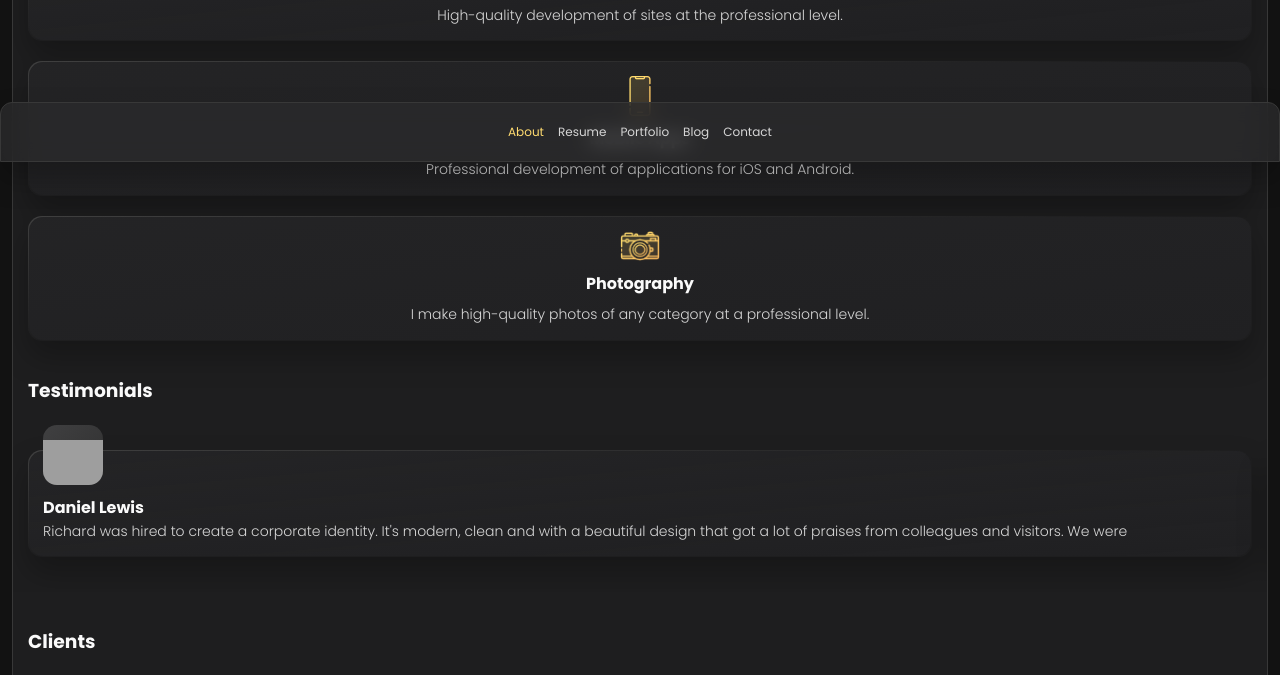
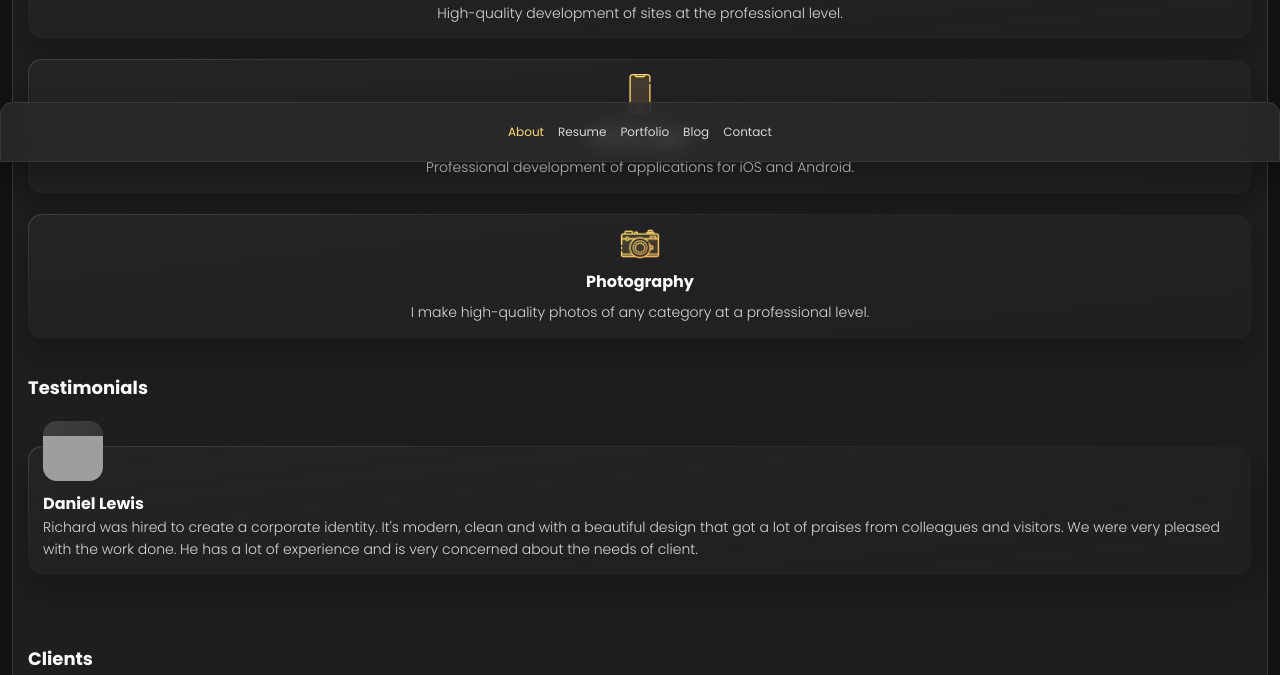
Before and after one commit to Hussaino-o/Personal-Portfolio, a plain HTML site: page index.html in a window 1280 px wide. Shown: the part 638-1313 px from the top of the page. Drawn offline with nearby package versions, Linux system fonts and the light colour scheme; grey boxes are pictures that could not be loaded.

Commit message:
progress in project

```diff
--- a/css/style.css
+++ b/css/style.css
@@ -214,16 +214,16 @@ h5 {
 h2 {
   font-size: var(--fs1);
 }
-/* .h3 {
+h3 {
   font-size: var(--fs2);
 }
-.h4 {
+h4 {
   font-size: var(--fs4);
 }
-.h5 {
+h5 {
   font-size: var(--fs7);
   font-weight: var(--fw500);
-} */
+}
 
 .article-title {
   padding-bottom: 7px;
@@ -266,7 +266,6 @@ h2 {
   padding: 15px;
   border-radius: 14px;
   box-shadow: var(--shadow2);
-  cursor: pointer;
   z-index: 1;
 
   &::before {
@@ -489,25 +488,34 @@ h2 {
         margin-top: 15px;
         margin-bottom: 15px;
       }
+
+      /* Start About Info Section */
+
       section.about-info {
         padding: 0px 10px;
         color: var(--light-gray);
         font-size: var(--fs6);
         font-weight: var(--fw300);
         line-height: 1.6;
+
         p {
           margin-bottom: 15px;
+          text-align: justify;
         }
       }
+
+      /* Start Service Section */
+
       section.service {
         margin-bottom: 35px;
 
         h3 {
           margin-bottom: 20px;
         }
+
         ul.service-list {
-          display: flex;
-          flex-wrap: wrap;
+          display: grid;
+          grid-template-columns: 1fr;
           gap: 20px;
 
           li {
@@ -515,7 +523,6 @@ h2 {
             align-items: center;
             flex-direction: column;
             text-align: center;
-            width: 100%;
 
             img {
               margin-bottom: 10px;
@@ -536,52 +543,63 @@ h2 {
           }
         }
       }
+
+      /* Start Testimonials Section */
+
       section.testimonials {
         margin-bottom: 35px;
 
         h3 {
           margin-bottom: 20px;
         }
+
         ul.testimonials-list {
-          padding: 25px 15px;
-          padding-bottom: 35px;
+          display: flex;
+          align-items: center;
+          justify-content: flex-start;
+          padding: 25px 15px 35px;
           margin: 0 -15px;
-          display: flex;
           gap: 15px;
-          align-items: center;
           overflow-x: auto;
           overscroll-behavior-inline: contain;
           scroll-snap-type: inline mandatory;
+
           li {
             padding-top: 45px;
             min-width: 100%;
             scroll-snap-align: center;
+            cursor: pointer;
+
             figure {
+              position: absolute;
+              top: 0;
+              left: 0;
               width: 60px;
               height: 60px;
               border-radius: 14px;
-              position: absolute;
-              top: 0;
-              left: 0;
               transform: translate(15px, -25px);
-              img {
-              }
             }
-            h4 {
-            }
+
             p {
               color: var(--light-gray);
               font-size: var(--fs6);
               font-weight: var(--fw300);
               line-height: 1.6;
+              display: -webkit-box;
+              line-clamp: 4;
+              -webkit-line-clamp: 4;
+              -webkit-box-orient: vertical;
+              overflow: hidden;
             }
           }
         }
       }
+
+      /* Start Clients Section */
+
       section.clients {
         margin-bottom: 15px;
-        h3 {
-        }
+
         ul.clients-list {
           display: flex;
           justify-content: flex-start;
@@ -593,9 +611,11 @@ h2 {
           overscroll-behavior-inline: contain;
           scroll-snap-type: inline mandatory;
           scroll-padding-inline: 15px;
+
           li {
             min-width: 50%;
             scroll-snap-align: start;
+
             a {
               img {
                 width: 100%;
--- a/index.html
+++ b/index.html
@@ -175,7 +175,9 @@
                 <p>
                   Richard was hired to create a corporate identity. It's modern,
                   clean and with a beautiful design that got a lot of praises
-                  from colleagues and visitors. We were
+                  from colleagues and visitors. We were very pleased with the
+                  work done. He has a lot of experience and is very concerned
+                  about the needs of client.
                 </p>
               </li>
               <li class="content-card">
@@ -189,7 +191,7 @@
                 <p>
                   Working with Richard has been an absolute pleasure. I was
                   impressed with his attention to detail, his web design skills
-                  and his professional approach
+                  and his professional approach to our timelines and processes.
                 </p>
               </li>
               <li class="content-card">
@@ -203,7 +205,8 @@
                 <p>
                   I couldn't be happier with the website that Richard created
                   for us. His attention to detail and creativity is unmatched.
-                  Our clients frequently compliment the
+                  Our clients frequently compliment the design, and it has
+                  significantly improved our brand image.
                 </p>
               </li>
               <li class="content-card">
@@ -217,11 +220,13 @@
                 <p>
                   I was overwhelmed with the thought of redesigning my online
                   store, but Richard made the process seamless. The site is not
-                  only visually appealing but also
+                  only visually appealing but also optimized for conversions.
+                  I've seen a 50% increase in traffic since the launch!
                 </p>
               </li>
             </ul>
           </section>
+
           <section class="clients">
             <h3>Clients</h3>
             <ul class="clients-list has-scrollbar">
```
